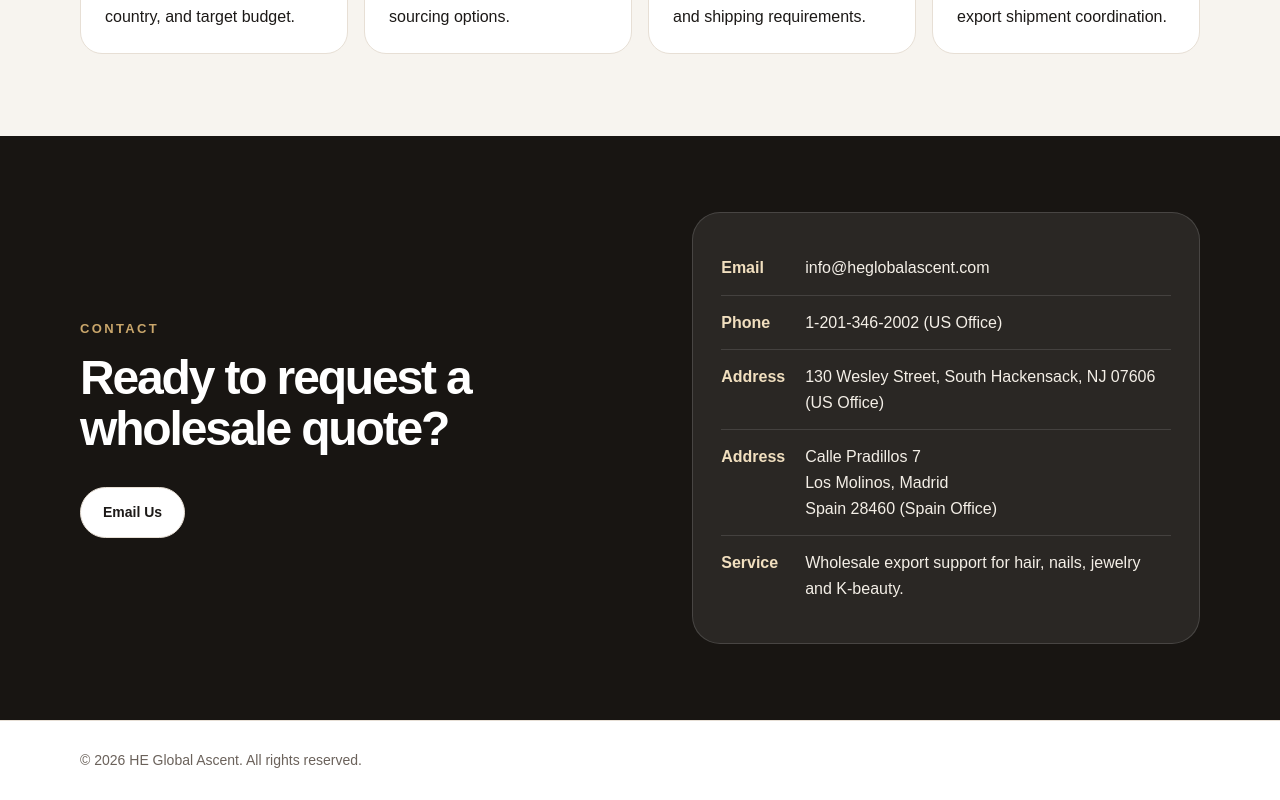
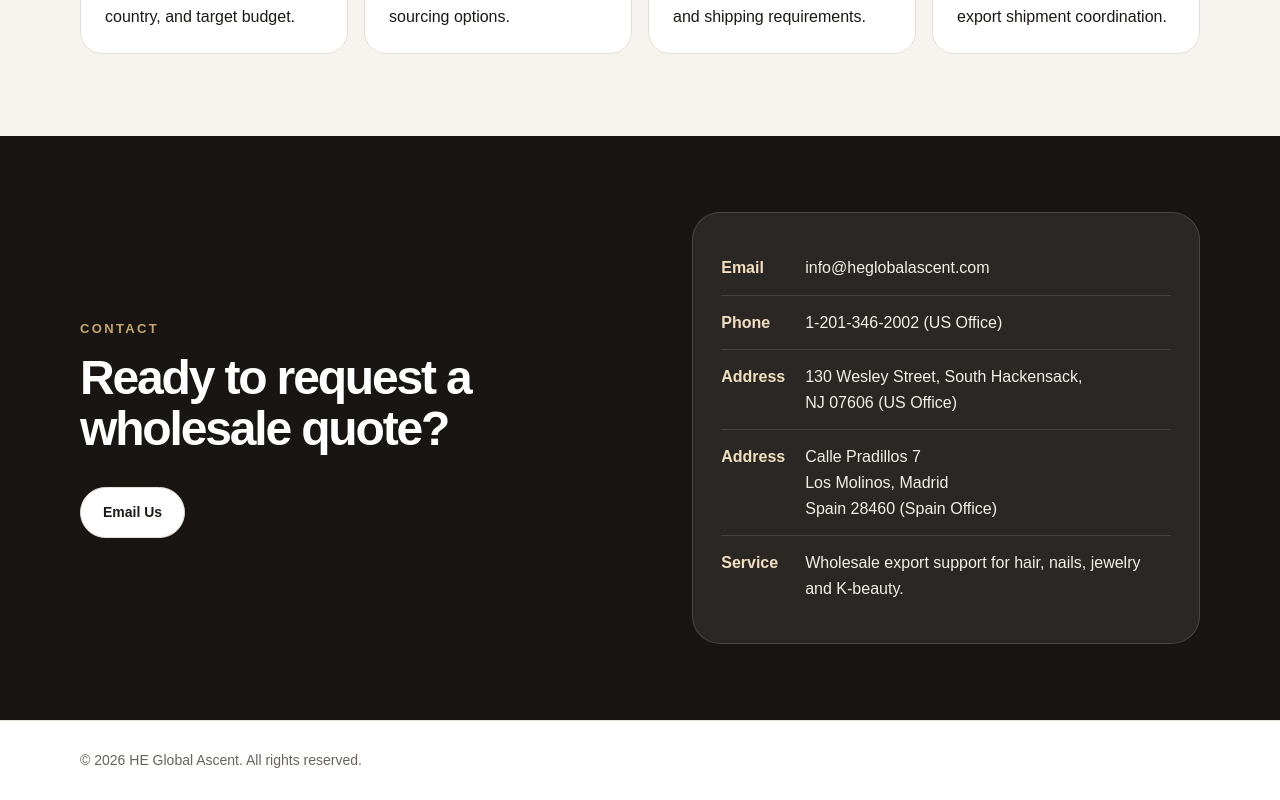
Before and after one commit to bswcanada/he-global-ascent, a plain HTML site: page index.html in a window 1280 px wide. Shown: the part 2631-3431 px from the top of the page. Drawn offline with Linux system fonts and the light colour scheme.

Commit message:
Add files via upload

```diff
--- a/index.html
+++ b/index.html
@@ -668,7 +668,7 @@
           </div>
           <div class="contact-item">
             <span class="lang-el" data-id="contact-address-label">Address</span>
-            <span class="lang-el" data-id="contact-address-text-us">130 Wesley Street, South Hackensack, NJ 07606 (US Office)</span>
+            <span class="lang-el" data-id="contact-address-text-us">130 Wesley Street, South Hackensack, <BR>NJ 07606 (US Office)</span>
           </div>
           <div class="contact-item">
             <span class="lang-el" data-id="contact-address-label">Address</span>
```
